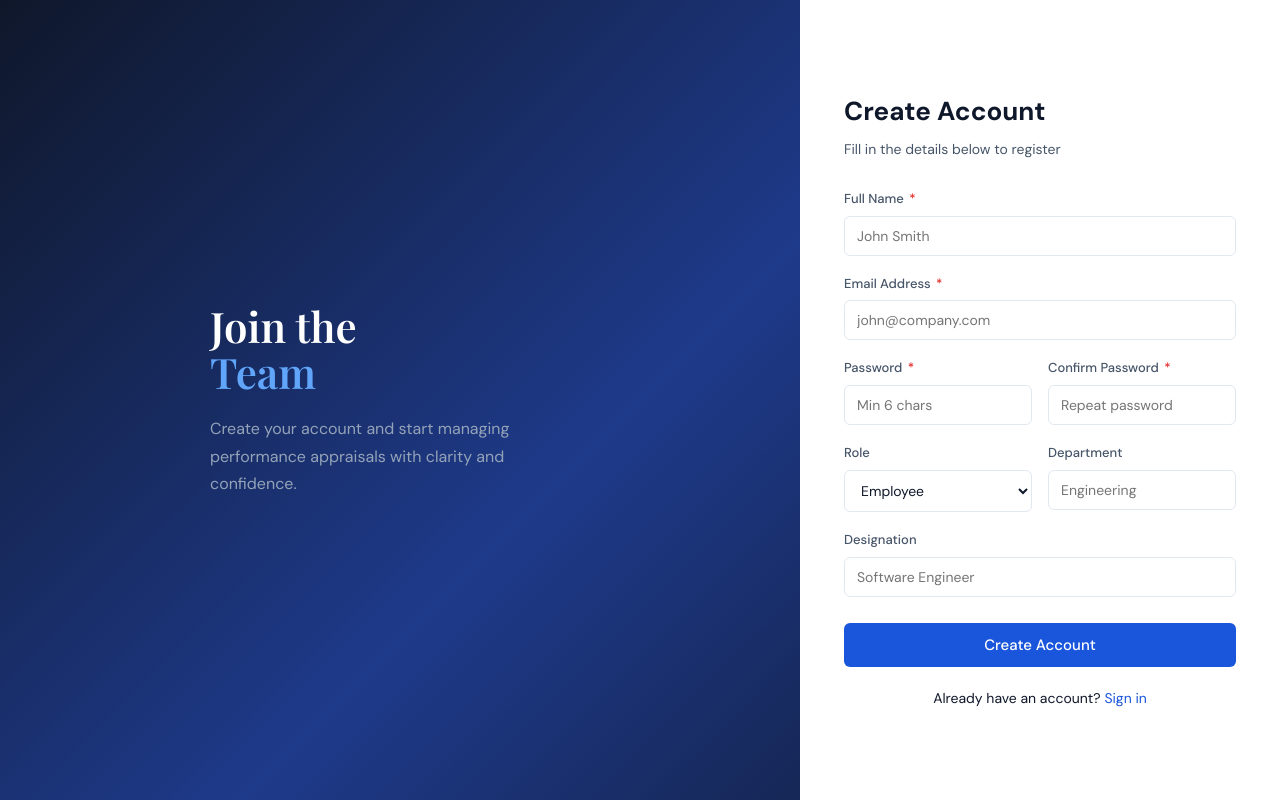
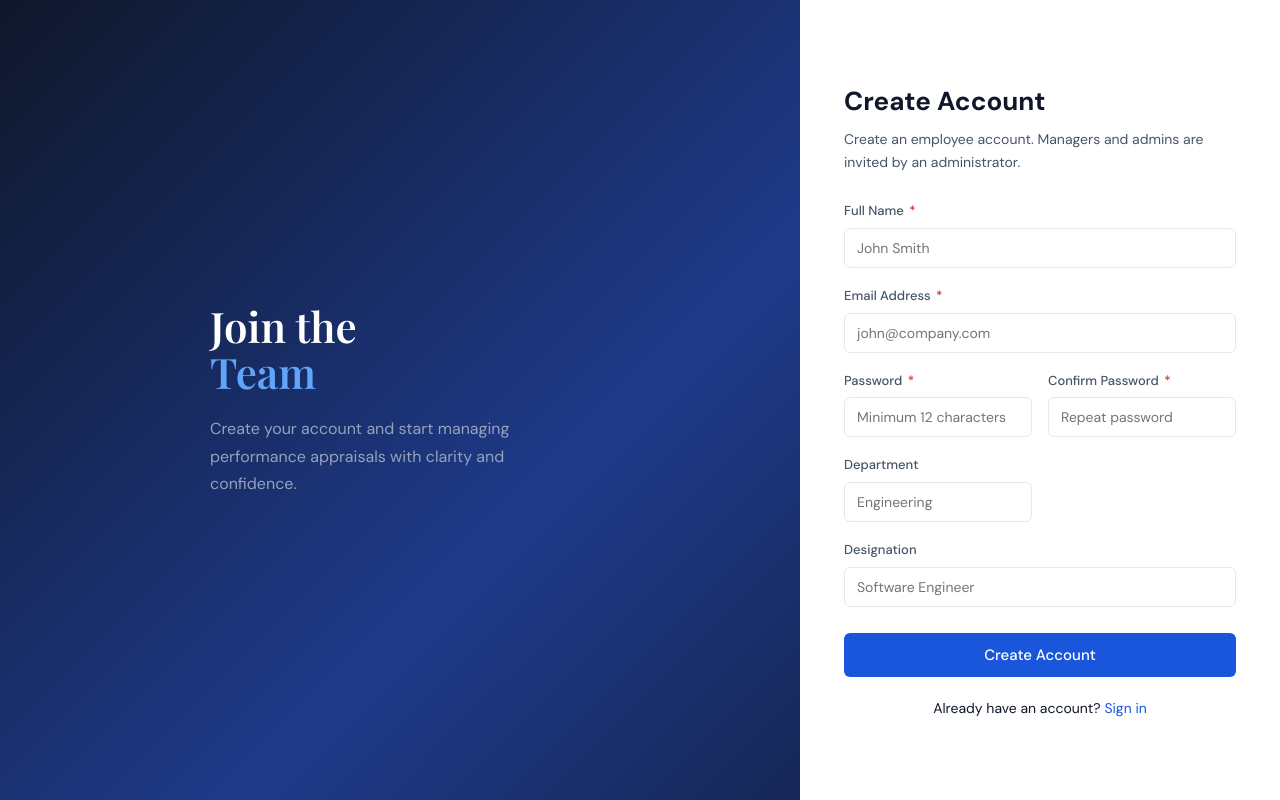
Before and after one commit to rathina12/PAS, a React (Create React App) app in the folder frontend/: page /register in a window 1280 px wide. Built offline with nearby package versions, Linux system fonts and the light colour scheme.

Commit message:
Harden access control and public registration

```diff
--- a/frontend/src/components/Auth/Register.js
+++ b/frontend/src/components/Auth/Register.js
@@ -11,7 +11,7 @@ const Register = () => {
 
   const [form, setForm] = useState({
     name: '', email: '', password: '', confirmPassword: '',
-    role: 'employee', department: '', designation: ''
+    department: '', designation: ''
   });
   const [error,   setError]   = useState('');
   const [loading, setLoading] = useState(false);
@@ -24,7 +24,7 @@ const Register = () => {
   const validate = () => {
     if (!form.name || !form.email || !form.password) return 'All required fields must be filled.';
     if (form.password !== form.confirmPassword)       return 'Passwords do not match.';
-    if (form.password.length < 6)                     return 'Password must be at least 6 characters.';
+    if (form.password.length < 12)                    return 'Password must be at least 12 characters.';
     return null;
   };
 
@@ -39,7 +39,6 @@ const Register = () => {
         name:        form.name,
         email:       form.email,
         password:    form.password,
-        role:        form.role,
         department:  form.department,
         designation: form.designation
       });
@@ -70,7 +69,7 @@ const Register = () => {
       <div className="auth-right" style={{ overflowY: 'auto', padding: '32px 44px' }}>
         <div className="auth-card">
           <h2>Create Account</h2>
-          <p className="subtitle">Fill in the details below to register</p>
+          <p className="subtitle">Create an employee account. Managers and admins are invited by an administrator.</p>
 
           {error && (
             <div style={{
@@ -99,7 +98,7 @@ const Register = () => {
               <div className="form-group">
                 <label className="form-label">Password <span className="required">*</span></label>
                 <input type="password" name="password" className="form-control"
-                  placeholder="Min 6 chars" value={form.password} onChange={handleChange} />
+                  placeholder="Minimum 12 characters" value={form.password} onChange={handleChange} />
               </div>
               <div className="form-group">
                 <label className="form-label">Confirm Password <span className="required">*</span></label>
@@ -109,14 +108,7 @@ const Register = () => {
             </div>
 
             <div className="form-row">
-              <div className="form-group">
-                <label className="form-label">Role</label>
-                <select name="role" className="form-control" value={form.role} onChange={handleChange}>
-                  <option value="employee">Employee</option>
-                  <option value="manager">Manager</option>
-                  <option value="admin">Admin</option>
-                </select>
-              </div>
+
               <div className="form-group">
                 <label className="form-label">Department</label>
                 <input type="text" name="department" className="form-control"
```
